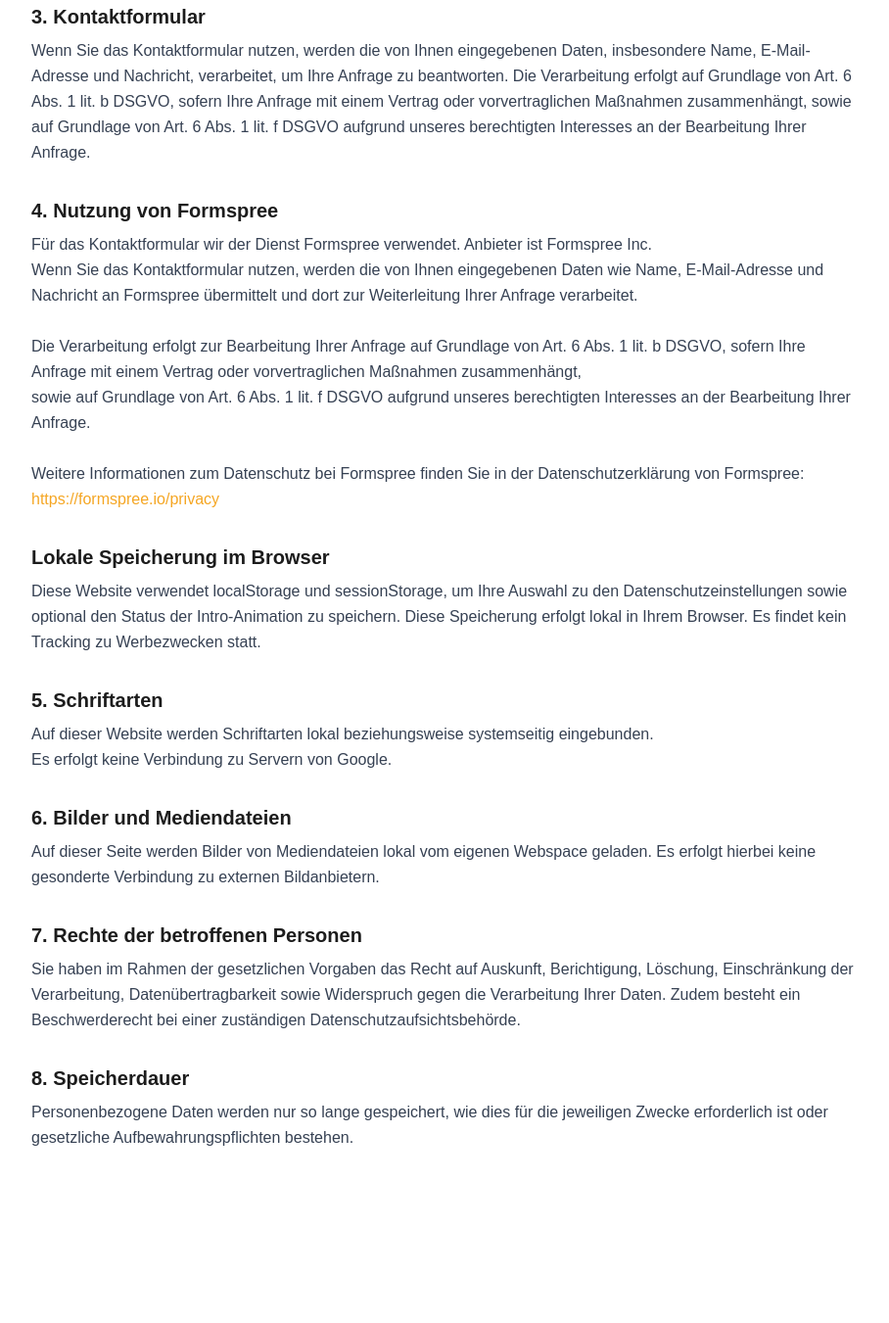
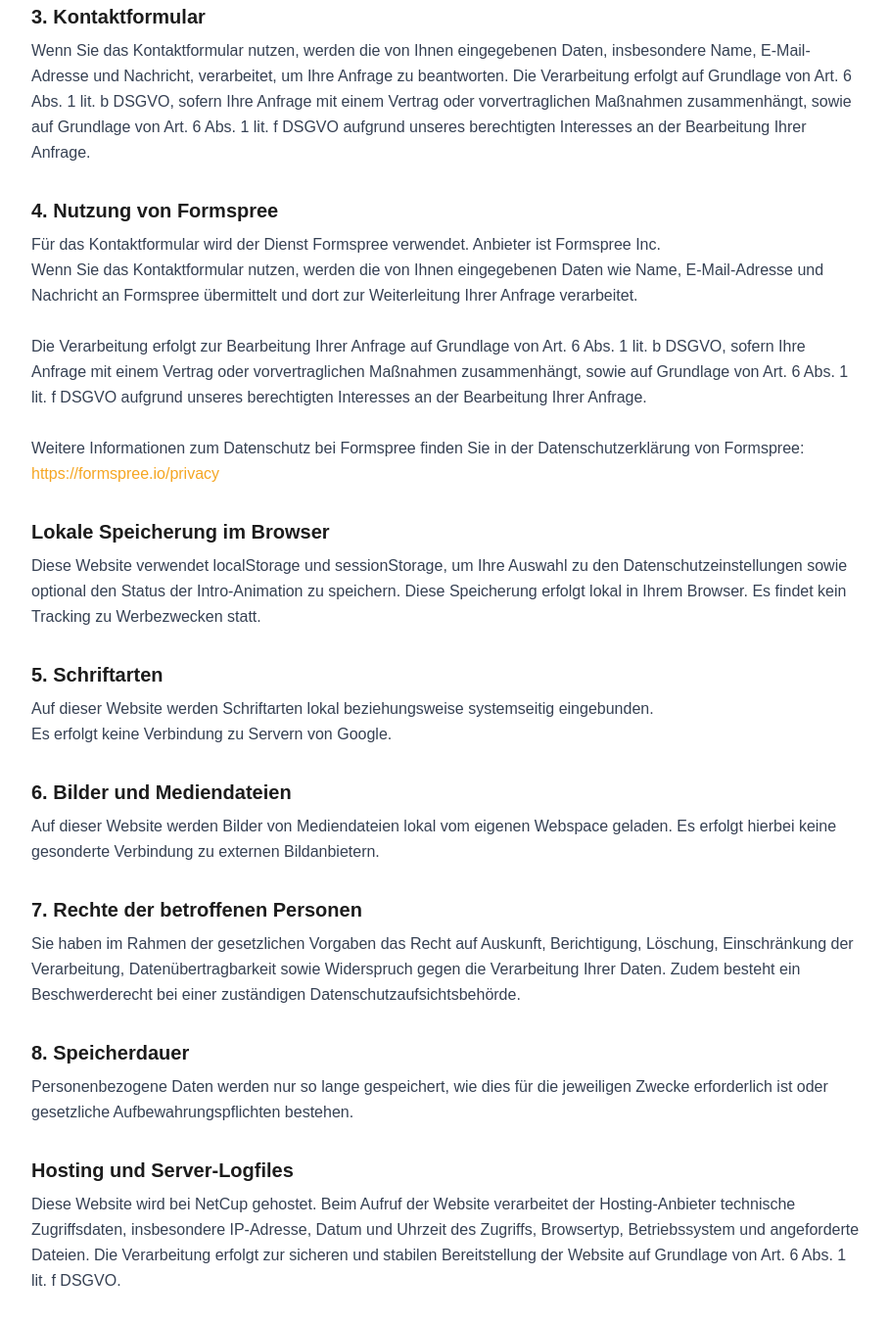
Before and after one commit to CodeTarik/bt-elektrotechnik-webseite, a website: page datenschutz.html in a window 1280 px wide. Shown: the part 689-2040 px from the top of the page at 98% size, without its empty margins (184-1092 px from the left). Before the commit the page ends 1944 px from the top, so only its background shows below. Drawn offline with Linux system fonts and the light colour scheme.

Commit message:
Ergänzungen Datenschutz + Impressum

```diff
--- a/datenschutz.html
+++ b/datenschutz.html
@@ -51,13 +51,20 @@
 
             <div>
                 <h2 class="text-xl font-bold text-[#1C1C1C] mb-2">4. Nutzung von Formspree</h2>
-
-                    Für das Kontaktformular wir der Dienst Formspree verwendet. Anbieter ist Formspree Inc.<br>
-                    Wenn Sie das Kontaktformular nutzen, werden die von Ihnen eingegebenen Daten wie Name, E-Mail-Adresse und Nachricht an Formspree übermittelt und dort zur Weiterleitung Ihrer Anfrage verarbeitet.
-                    <br><br>
-                    Die Verarbeitung erfolgt zur Bearbeitung Ihrer Anfrage auf Grundlage von Art. 6 Abs. 1 lit. b DSGVO, sofern Ihre Anfrage mit einem Vertrag oder vorvertraglichen Maßnahmen zusammenhängt,<br>
-                    sowie auf Grundlage von Art. 6 Abs. 1 lit. f DSGVO aufgrund unseres berechtigten Interesses an der Bearbeitung Ihrer Anfrage.<br><br>
-                    Weitere Informationen zum Datenschutz bei Formspree finden Sie in der Datenschutzerklärung von Formspree: <a href="https://formspree.io/privacy" class="text-[#F5A623] underline" target="_blank" rel="noopener noreferrer">https://formspree.io/privacy</a>
+                <p>
+                Für das Kontaktformular wird der Dienst Formspree verwendet. Anbieter ist Formspree Inc.<br>
+                Wenn Sie das Kontaktformular nutzen, werden die von Ihnen eingegebenen Daten wie Name,
+                E-Mail-Adresse und Nachricht an Formspree übermittelt und dort zur Weiterleitung Ihrer Anfrage verarbeitet.
+                <br><br>
+                Die Verarbeitung erfolgt zur Bearbeitung Ihrer Anfrage auf Grundlage von Art. 6 Abs. 1 lit. b DSGVO,
+                sofern Ihre Anfrage mit einem Vertrag oder vorvertraglichen Maßnahmen zusammenhängt,
+                sowie auf Grundlage von Art. 6 Abs. 1 lit. f DSGVO aufgrund unseres berechtigten Interesses
+                an der Bearbeitung Ihrer Anfrage.
+                <br><br>
+                Weitere Informationen zum Datenschutz bei Formspree finden Sie in der Datenschutzerklärung von Formspree:
+                <a href="https://formspree.io/privacy" class="text-[#F5A623] underline" target="_blank" rel="noopener noreferrer">
+                https://formspree.io/privacy
+                </a>
                 </p>
             </div>
 
@@ -80,7 +87,7 @@
             <div>
                 <h2 class="text-xl font-bold text-[#1C1C1C] mb-2">6. Bilder und Mediendateien</h2>
                 <p>
-                    Auf dieser Seite werden Bilder von Mediendateien lokal vom eigenen Webspace geladen. Es erfolgt hierbei keine gesonderte Verbindung zu externen Bildanbietern.
+                    Auf dieser Website werden Bilder von Mediendateien lokal vom eigenen Webspace geladen. Es erfolgt hierbei keine gesonderte Verbindung zu externen Bildanbietern.
                 </p>
             </div>
 
@@ -100,6 +107,17 @@
                     oder gesetzliche Aufbewahrungspflichten bestehen.
                 </p>
             </div>
+
+            <div>
+                <h2 class="text-xl font-bold text-[#1C1C1C] mb-2">Hosting und Server-Logfiles</h2>
+                <p>
+                Diese Website wird bei NetCup gehostet. Beim Aufruf der Website verarbeitet der Hosting-Anbieter
+                technische Zugriffsdaten, insbesondere IP-Adresse, Datum und Uhrzeit des Zugriffs, Browsertyp,
+                Betriebssystem und angeforderte Dateien. Die Verarbeitung erfolgt zur sicheren und stabilen Bereitstellung
+                der Website auf Grundlage von Art. 6 Abs. 1 lit. f DSGVO.
+                </p>
+            </div>
+
         </section>
     </main>
 
```
Also changed, not shown: impressum.html (+1 -1 lines).
